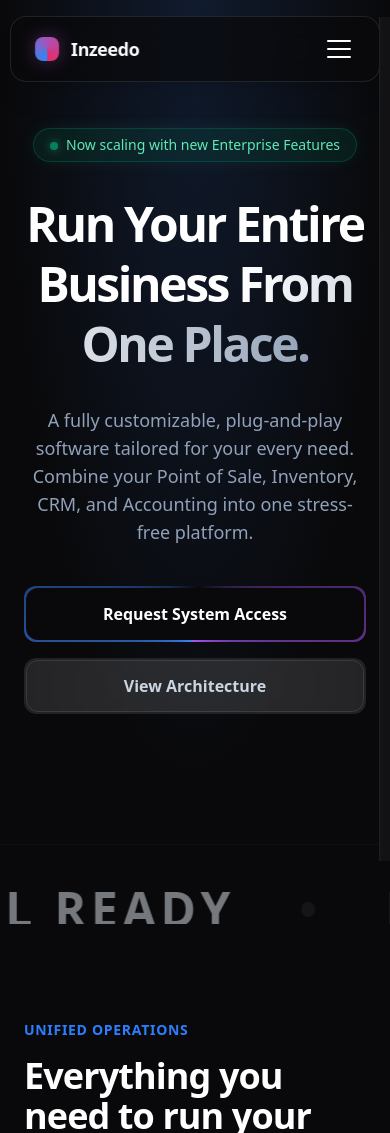
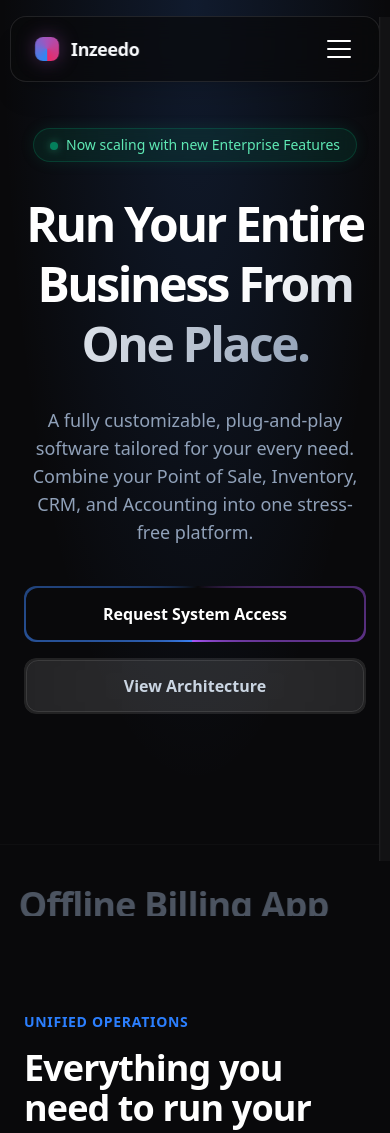
Before and after one commit to Sharjun-Hussain/erp-landing, a Next.js app: page / in a window 390 px wide. Shown: the top 1133 px of the page. Built offline with nearby package versions, Linux system fonts and the light colour scheme.

Commit message:
feat: add Marquee component to showcase ERP platform features

```diff
--- a/components/Marquee.jsx
+++ b/components/Marquee.jsx
@@ -5,16 +5,20 @@ export default function Marquee() {
             <div
                     className="py-10 border-y border-white/5 overflow-hidden bg-[#0a0a0c] relative z-20 flex whitespace-nowrap marquee-container">
                     <div
-                        className="marquee-content animate-marquee text-5xl md:text-7xl font-black text-slate-200 uppercase tracking-widest flex gap-16 items-center will-change-transform">
-                        <span>ZERO DOWNTIME POS</span> <span className="text-white/10">•</span>
-                        <span>OMNICHANNEL READY</span> <span className="text-white/10">•</span>
-                        <span>ELIMINATE OVERSELLING</span> <span className="text-white/10">•</span>
-                        <span>UNIFIED DASHBOARD</span> <span className="text-white/10">•</span>
-                        <span>CRM THAT CONVERTS</span> <span className="text-white/10">•</span>
-                        <span>BUILT FOR SCALE</span> <span className="text-white/10">•</span>
-                        <span>ZERO DOWNTIME POS</span> <span className="text-white/10">•</span>
-                        <span>OMNICHANNEL READY</span> <span className="text-white/10">•</span>
-                        <span>ELIMINATE OVERSELLING</span>
+                        className="marquee-content animate-marquee text-4xl md:text-6xl font-black text-slate-400 capitalize tracking-tight flex gap-24 items-center will-change-transform pr-24">
+                        <span>restaurant pos system</span>
+                        <span>cloud inventory software</span>
+                        <span>offline billing app</span>
+                        <span>multi-store management</span>
+                        <span>mobile waiter ordering</span>
+                        <span>omnichannel retail erp</span>
+                        {/* Repeat for seamless loop */}
+                        <span>restaurant pos system</span>
+                        <span>cloud inventory software</span>
+                        <span>offline billing app</span>
+                        <span>multi-store management</span>
+                        <span>mobile waiter ordering</span>
+                        <span>omnichannel retail erp</span>
                     </div>
                 </div>
         </>
```
